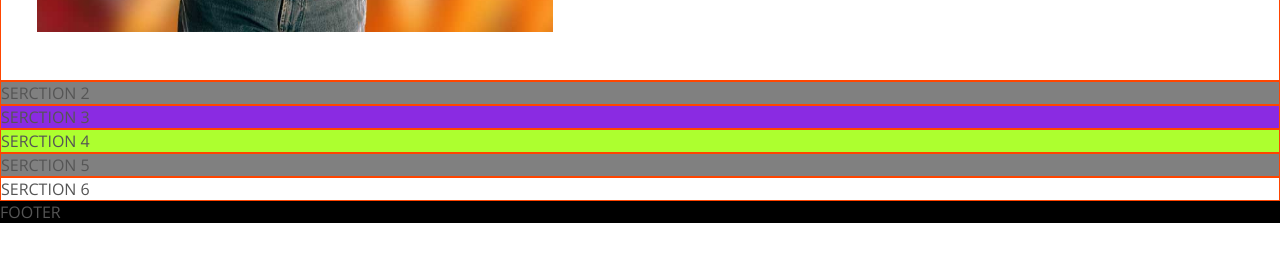
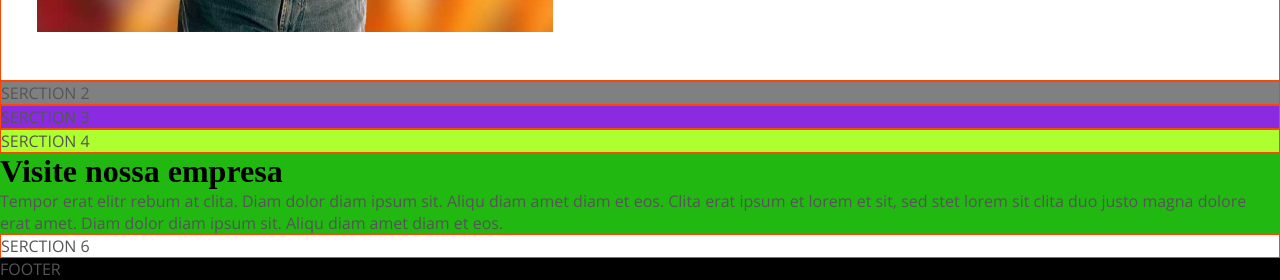
Before and after one commit to silvia-moreira/digital-college-fs11-projeto2023.1, a plain HTML site: page index.html in a window 1280 px wide. Shown: the part 700-980 px from the top of the page. Before the commit the page ends 923 px from the top, so only its background shows below. Drawn offline with nearby package versions, Linux system fonts and the light colour scheme.

Commit message:
iniciando alteração sessão 5

```diff
--- a/css/css silvia/style-silvia.css
+++ b/css/css silvia/style-silvia.css
@@ -0,0 +1,4 @@
+.article5-content {
+    background-color: #21B911 ;
+
+}
--- a/index.html
+++ b/index.html
@@ -1,5 +1,6 @@
 <!DOCTYPE html>
 <html lang="pt-br">
+
 <head>
     <meta charset="UTF-8">
     <meta http-equiv="X-UA-Compatible" content="IE=edge">
@@ -16,6 +17,7 @@
 
     <title>Projeto 2023.1</title>
 </head>
+
 <body>
     <!-- INICIO -->
     <div class="header-container">
@@ -98,8 +100,20 @@
     <!-- FIM -->
 
     <!-- INICIO -->
-    <div class="section article5">
-        <p>SERCTION 5</p>
+    <div class="section5-container">
+        <div class="article5-content">
+            <h1>Visite nossa empresa</h1>
+            <p>
+                Tempor erat elitr rebum at clita. Diam dolor diam ipsum sit. Aliqu diam amet diam et eos. Clita erat
+                ipsum et lorem et sit, sed stet lorem sit clita duo justo magna dolore erat amet. Diam dolor diam ipsum
+                sit. Aliqu diam amet diam et eos.
+            </p>
+        </div>
+
+
+
+
+
     </div>
     <!-- FIM -->
 
@@ -117,4 +131,5 @@
     </div>
     <!-- FIM -->
 </body>
+
 </html>
```
